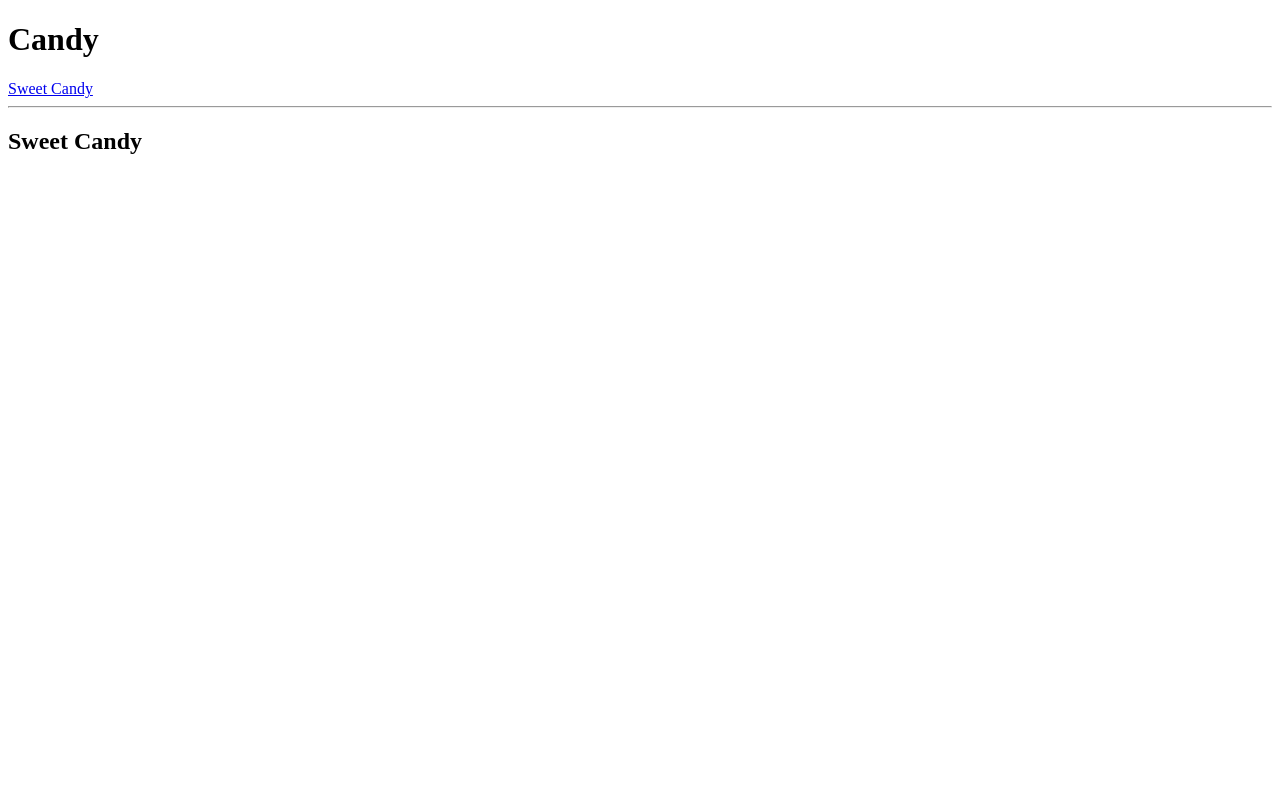
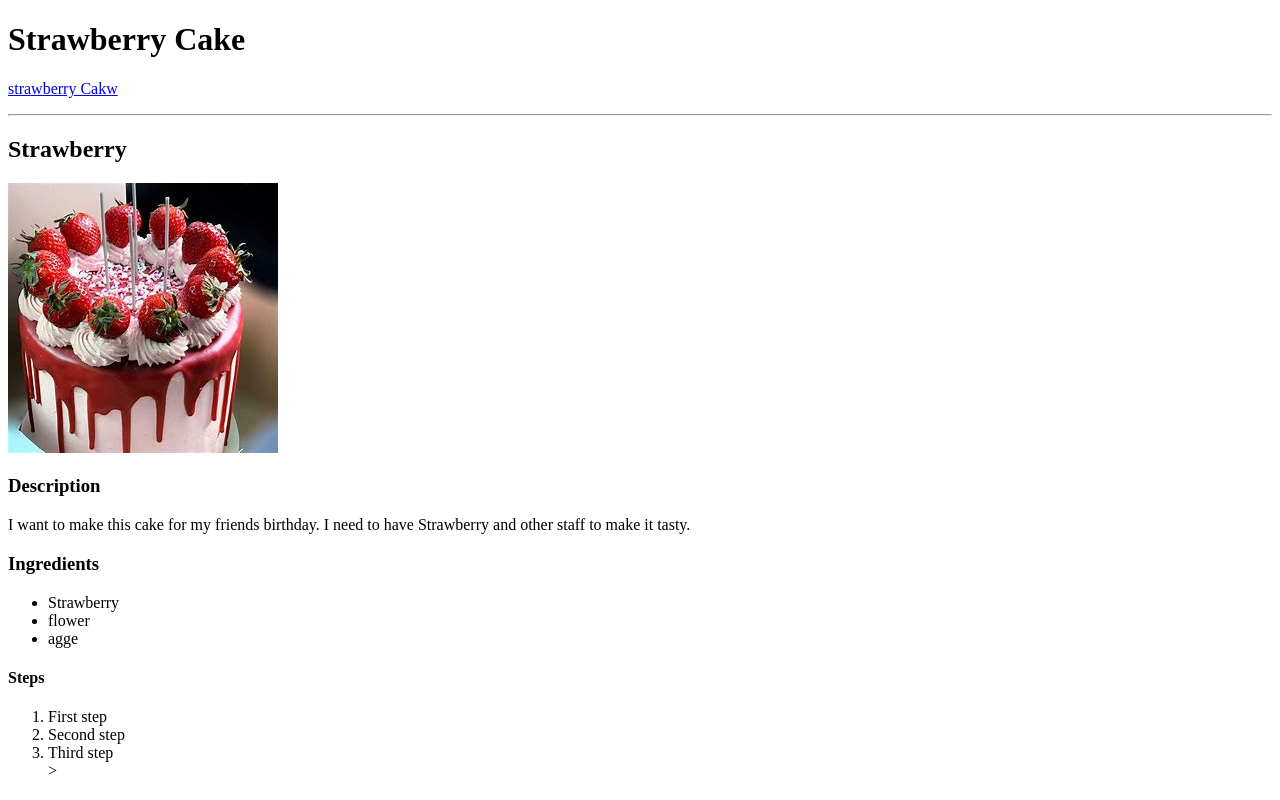
Before and after one commit to MuniraA2026/CS1-project-1-1, a plain HTML site: page index.html in a window 1280 px wide. Drawn offline with Linux system fonts and the light colour scheme.

Commit message:
finish recipe section

```diff
--- a/index.html
+++ b/index.html
@@ -9,14 +9,33 @@
 </head>
 
 <body>
-  <h1>Candy</h1>
-   <a href="#candy">Sweet Candy</a>
+  <h1>Strawberry Cake</h1>
+   <p><a href="#Cake">strawberry Cakw</a></p>
+
 
 <hr>
 
-<div id="Candy">
-  <h2>Sweet Candy</h2>
+<div id="cake">
+  <h2>Strawberry</h2>
+<img src="strawberry cake.jpeg">
 
+<h3>Description</h3>
+<p>I want to make this cake for my friends birthday. I need to have Strawberry and other staff to make it tasty.</p>
+
+<h3>Ingredients</h3>
+<ul>
+  <li>Strawberry</li>
+  <li>flower</li>
+  <li>agge</li>
+
+</ul>
+
+<h4>Steps</h4>
+<ol>
+  <li>First step</li>
+  <li>Second step</li>
+  <li>Third step</li>>
+</ol>
 </div>
 
 </body>
```
Also changed, not shown: strawberry cake.jpeg (added).
